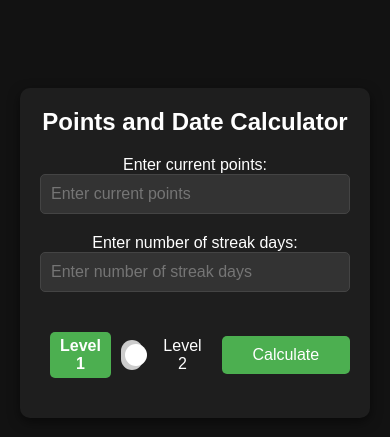
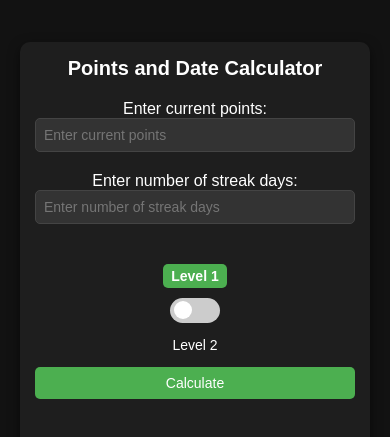
Before and after one commit to jayansh-gaadhe/points_calc, a plain HTML site: page index.html in a window 390 px wide. Shown: the part 169-606 px from the top of the page. Drawn offline with Linux system fonts and the light colour scheme.

Commit message:
Update styles.css

```diff
--- a/styles.css
+++ b/styles.css
@@ -3,6 +3,7 @@
     padding: 0;
     box-sizing: border-box;
 }
+
 body {
     font-family: 'Arial', sans-serif;
     background-color: #121212;
@@ -14,6 +15,7 @@ body {
     margin: 0;
     padding: 20px;
 }
+
 .container {
     width: 100%;
     max-width: 400px;
@@ -23,10 +25,12 @@ body {
     box-shadow: 0px 4px 12px rgba(0, 0, 0, 0.5);
     text-align: center;
 }
+
 h1 {
     font-size: 24px;
     margin-bottom: 20px;
 }
+
 input[type="number"] {
     width: 100%;
     padding: 10px;
@@ -37,19 +41,22 @@ input[type="number"] {
     border-radius: 5px;
     font-size: 16px;
 }
+
 button {
     width: 100%;
     padding: 10px;
-    background-color: #4CAF50; /* Green color */
+    background-color: #4CAF50;
     color: #ffffff;
     border: none;
     border-radius: 5px;
     font-size: 16px;
     cursor: pointer;
 }
+
 button:hover {
-    background-color: #45a049; /* Darker green on hover */
+    background-color: #45a049;
 }
+
 .result {
     margin-top: 20px;
     font-size: 18px;
@@ -122,9 +129,45 @@ button:hover {
 }
 
 input:checked + .slider {
-    background-color: #ccc;
+    background-color: #ccc; /* No color change in switch itself */
 }
 
 input:checked + .slider:before {
     transform: translateX(30px);
 }
+
+/* Media Queries for Responsive Design */
+@media (max-width: 600px) {
+    h1 {
+        font-size: 20px;
+    }
+
+    input[type="number"], button {
+        font-size: 14px;
+        padding: 8px;
+    }
+
+    .container {
+        padding: 15px;
+    }
+
+    .smart-switch {
+        flex-direction: column;
+        gap: 10px;
+    }
+
+    .level-label {
+        font-size: 14px;
+        padding: 4px 8px;
+    }
+
+    .switch {
+        width: 50px;
+        height: 25px;
+    }
+
+    .slider:before {
+        width: 18px;
+        height: 18px;
+    }
+}
```
